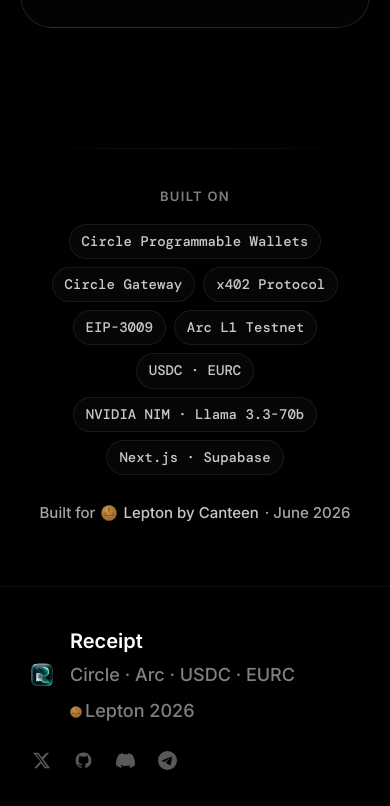
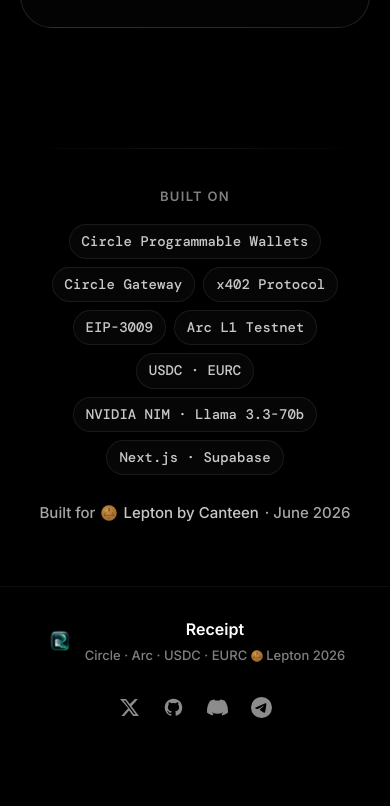
Before and after one commit to mimisco-git/receipt, a Next.js app: page / in a window 390 px wide. Shown: the part 5922-6728 px from the top of the page. After the commit the page ends 6673 px from the top, so only its background shows below. Built offline with nearby package versions, Linux system fonts and the light colour scheme; no server answers; the database is empty.

Commit message:
feat: premium footer icons 21x21, mobile responsive layout, clamp font sizes

```diff
--- a/src/components/layout/Footer.tsx
+++ b/src/components/layout/Footer.tsx
@@ -4,28 +4,28 @@
 
 function XIcon() {
   return (
-    <svg width="19" height="19" viewBox="0 0 24 24" fill="currentColor">
+    <svg width="21" height="21" viewBox="0 0 24 24" fill="currentColor">
       <path d="M18.244 2.25h3.308l-7.227 8.26 8.502 11.24H16.17l-4.714-6.231-5.401 6.231H2.742l7.73-8.835L1.254 2.25H8.08l4.253 5.622zm-1.161 17.52h1.833L7.084 4.126H5.117z"/>
     </svg>
   );
 }
 function GithubIcon() {
   return (
-    <svg width="19" height="19" viewBox="0 0 24 24" fill="currentColor">
+    <svg width="21" height="21" viewBox="0 0 24 24" fill="currentColor">
       <path d="M12 2C6.477 2 2 6.484 2 12.017c0 4.425 2.865 8.18 6.839 9.504.5.092.682-.217.682-.483 0-.237-.008-.868-.013-1.703-2.782.605-3.369-1.343-3.369-1.343-.454-1.158-1.11-1.466-1.11-1.466-.908-.62.069-.608.069-.608 1.003.07 1.531 1.032 1.531 1.032.892 1.53 2.341 1.088 2.91.832.092-.647.35-1.088.636-1.338-2.22-.253-4.555-1.113-4.555-4.951 0-1.093.39-1.988 1.029-2.688-.103-.253-.446-1.272.098-2.65 0 0 .84-.27 2.75 1.026A9.564 9.564 0 0 1 12 6.844a9.59 9.59 0 0 1 2.504.337c1.909-1.296 2.747-1.027 2.747-1.027.546 1.379.202 2.398.1 2.651.64.7 1.028 1.595 1.028 2.688 0 3.848-2.339 4.695-4.566 4.943.359.309.678.92.678 1.855 0 1.338-.012 2.419-.012 2.747 0 .268.18.58.688.482A10.019 10.019 0 0 0 22 12.017C22 6.484 17.522 2 12 2z"/>
     </svg>
   );
 }
 function DiscordIcon() {
   return (
-    <svg width="19" height="19" viewBox="0 0 24 24" fill="currentColor">
+    <svg width="21" height="21" viewBox="0 0 24 24" fill="currentColor">
       <path d="M20.317 4.37a19.791 19.791 0 0 0-4.885-1.515.074.074 0 0 0-.079.037c-.21.375-.444.864-.608 1.25a18.27 18.27 0 0 0-5.487 0 12.64 12.64 0 0 0-.617-1.25.077.077 0 0 0-.079-.037A19.736 19.736 0 0 0 3.677 4.37a.07.07 0 0 0-.032.027C.533 9.046-.32 13.58.099 18.057c.002.022.015.044.028.055a19.905 19.905 0 0 0 5.993 3.03.078.078 0 0 0 .084-.028 14.09 14.09 0 0 0 1.226-1.994.076.076 0 0 0-.041-.106 13.107 13.107 0 0 1-1.872-.892.077.077 0 0 1-.008-.128 10.2 10.2 0 0 0 .372-.292.074.074 0 0 1 .077-.01c3.928 1.793 8.18 1.793 12.062 0a.074.074 0 0 1 .078.01c.12.098.246.198.373.292a.077.077 0 0 1-.006.127 12.299 12.299 0 0 1-1.873.892.077.077 0 0 0-.041.107c.36.698.772 1.362 1.225 1.993a.076.076 0 0 0 .084.028 19.839 19.839 0 0 0 6.002-3.03.077.077 0 0 0 .032-.054c.5-5.177-.838-9.674-3.549-13.66a.061.061 0 0 0-.031-.03z"/>
     </svg>
   );
 }
 function TelegramIcon() {
   return (
-    <svg width="19" height="19" viewBox="0 0 24 24" fill="currentColor">
+    <svg width="21" height="21" viewBox="0 0 24 24" fill="currentColor">
       <path d="M11.944 0A12 12 0 0 0 0 12a12 12 0 0 0 12 12 12 12 0 0 0 12-12A12 12 0 0 0 12 0a12 12 0 0 0-.056 0zm4.962 7.224c.1-.002.321.023.465.14a.506.506 0 0 1 .171.325c.016.093.036.306.02.472-.18 1.898-.962 6.502-1.36 8.627-.168.9-.499 1.201-.82 1.23-.696.065-1.225-.46-1.9-.902-1.056-.693-1.653-1.124-2.678-1.8-1.185-.78-.417-1.21.258-1.91.177-.184 3.247-2.977 3.307-3.23.007-.032.014-.15-.056-.212s-.174-.041-.249-.024c-.106.024-1.793 1.14-5.061 3.345-.48.33-.913.49-1.302.48-.428-.008-1.252-.241-1.865-.44-.752-.245-1.349-.374-1.297-.789.027-.216.325-.437.893-.663 3.498-1.524 5.83-2.529 6.998-3.014 3.332-1.386 4.025-1.627 4.476-1.635z"/>
     </svg>
   );
@@ -40,24 +40,19 @@
 
 export default function Footer() {
   return (
-    <footer style={{
-      display: "flex", flexWrap: "wrap",
-      alignItems: "center", justifyContent: "space-between", gap: 16,
-      padding: "36px 24px 28px",
-      borderTop: "1px solid rgba(255,255,255,0.05)",
-    }}>
+    <footer className="footer-inner">
       {/* Left: Brand */}
-      <div style={{ display: "flex", alignItems: "center", gap: 10 }}>
+      <div className="footer-brand" style={{ display: "flex", alignItems: "center", gap: 10 }}>
         <img
           src="/receipt-logo.png"
           alt="Receipt"
           width={36} height={36}
-          style={{ borderRadius: 9, objectFit: "cover" }}
+          style={{ borderRadius: 9, objectFit: "cover", width: "clamp(30px, 5vw, 36px)", height: "clamp(30px, 5vw, 36px)" }}
           onError={e => (e.currentTarget.style.display = "none")}
         />
         <div>
-          <div style={{ fontSize: 20, fontWeight: 600, color: "var(--text-1)" }}>Receipt</div>
-          <div style={{ fontSize: 18, color: "var(--text-3)", display: "flex", alignItems: "center", gap: 4, flexWrap: "wrap" }}>
+          <div style={{ fontSize: "clamp(16px, 4vw, 20px)", fontWeight: 600, color: "var(--text-1)" }}>Receipt</div>
+          <div style={{ fontSize: "clamp(13px, 3.2vw, 18px)", color: "var(--text-3)", display: "flex", alignItems: "center", gap: 4, flexWrap: "wrap" }}>
             Circle · Arc · USDC · EURC
             <span style={{ display: "inline-flex", alignItems: "center", gap: 3 }}>
               <LeptonLogo size={12} />
@@ -68,7 +63,7 @@
       </div>
 
       {/* Right: Social icons */}
-      <div style={{ display: "flex", gap: 8 }}>
+      <div style={{ display: "flex", gap: 4 }}>
         {SOCIAL_LINKS.map(s => (
           <a
             key={s.label}
@@ -77,18 +72,24 @@
             rel="noreferrer"
             title={s.label}
             style={{
-              width: 34, height: 34, borderRadius: 9,
+              width: 40, height: 40, borderRadius: 10,
               background: "transparent",
-              border: "none",
+              border: "1px solid transparent",
               display: "flex", alignItems: "center", justifyContent: "center",
-              color: "rgba(255,255,255,0.35)", textDecoration: "none",
-              transition: "color 0.28s cubic-bezier(0.16,1,0.3,1), opacity 0.28s ease",
+              color: "rgba(255,255,255,0.55)", textDecoration: "none",
+              transition: "color 0.22s ease, background 0.22s ease, border-color 0.22s ease",
             }}
             onMouseEnter={e => {
-              (e.currentTarget as HTMLAnchorElement).style.color = "rgba(255,255,255,0.82)";
+              const el = e.currentTarget as HTMLAnchorElement;
+              el.style.color = "rgba(255,255,255,1)";
+              el.style.background = "rgba(255,255,255,0.07)";
+              el.style.borderColor = "rgba(255,255,255,0.10)";
             }}
             onMouseLeave={e => {
-              (e.currentTarget as HTMLAnchorElement).style.color = "rgba(255,255,255,0.35)";
+              const el = e.currentTarget as HTMLAnchorElement;
+              el.style.color = "rgba(255,255,255,0.55)";
+              el.style.background = "transparent";
+              el.style.borderColor = "transparent";
             }}
           >
             {s.icon}
--- a/src/styles/globals.css
+++ b/src/styles/globals.css
@@ -535,3 +535,22 @@
 @keyframes orb-glow-settled {
   0%,100% { box-shadow: 0 0 40px rgba(0,229,195,0.15), inset 0 1px 0 rgba(255,255,255,0.08); }
 }
+
+/* ── Footer responsive ─────────────────────────────── */
+.footer-inner {
+  display: flex; flex-wrap: wrap;
+  align-items: center; justify-content: space-between;
+  gap: 16px;
+  padding: 36px 24px 28px;
+  border-top: 1px solid rgba(255,255,255,0.05);
+}
+@media (max-width: 600px) {
+  .footer-inner {
+    flex-direction: column;
+    align-items: center;
+    text-align: center;
+    padding: 28px 20px 24px;
+    gap: 20px;
+  }
+  .footer-brand { align-items: center; }
+}
```
